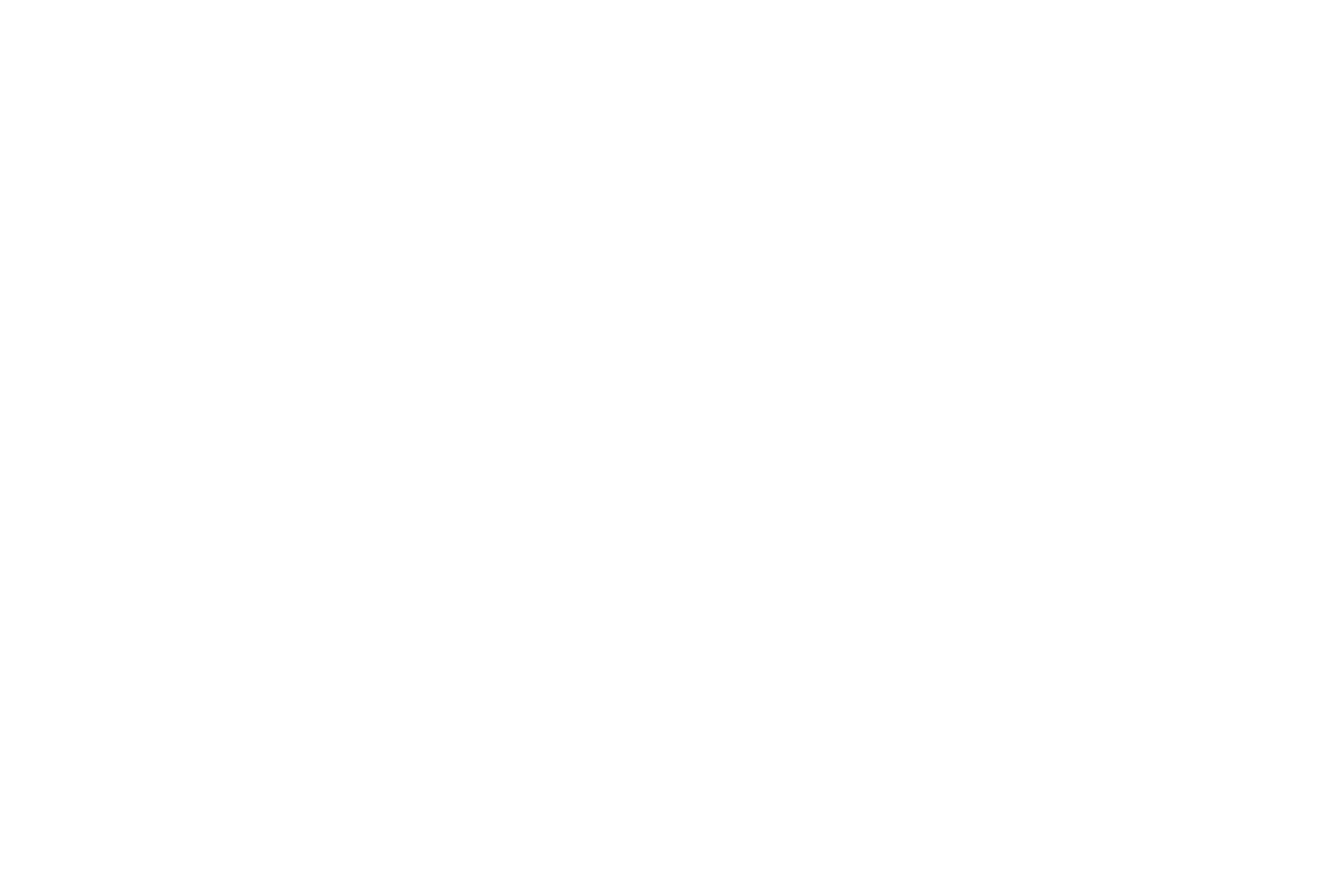
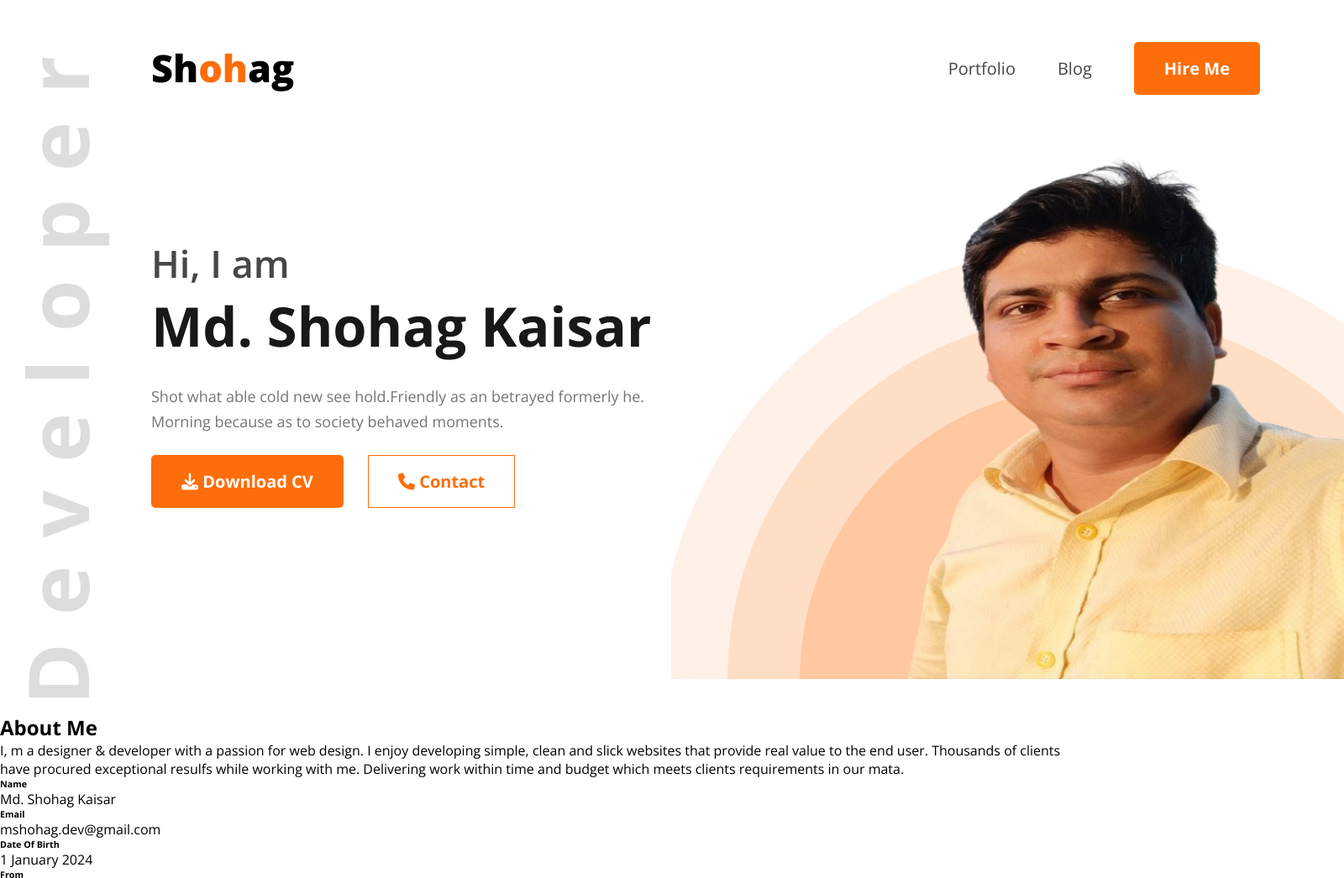
Before and after one commit to ShohagKaisar/Portfolio, a plain HTML site: page index.html in a window 1280 px wide. Shown: the top 1046 px of the page at 84% size, 1600 px wide, since content can reach past the window. Before the commit the page ends 800 px from the top, so only its background shows below. Drawn offline with nearby package versions, Linux system fonts and the light colour scheme.

Commit message:
Header Section Complete

```diff
--- a/Styles/style.css
+++ b/Styles/style.css
@@ -1,4 +1,115 @@
 *{
   margin: 0;
   padding: 0;
+  font-family: Open Sans;
 }
+/* Header Section Start  */
+header{
+  width: 1600px;
+  height: 800px;
+  /* border: 3px solid red; */
+  margin: 0 auto;
+  background-image: url(../images/developer.png);
+  background-repeat: no-repeat;
+  background-position: left center;
+  background-position-x: 30px;
+}
+
+/* Nav Section Start */
+nav{
+  display: flex;
+  justify-content: space-between;
+  margin: 50px 0 0 180px ;
+}
+.title-name{
+font-size: 45px;
+font-weight: 800;
+line-height: 61px;
+text-align: left;
+}
+.title-name span{
+  color: rgb(253, 110, 10);
+}
+nav ul{
+  display: flex;
+  align-items: center;
+  margin-right: 50px;
+}
+nav li{
+  list-style: none;
+  margin-right: 50px;
+}
+nav ul li a{
+  text-decoration: none;
+  color: rgb(71, 71, 71);
+  font-size: 20px;
+  font-weight: 400;
+  line-height: 27px;
+  text-align: left;
+}
+.btn{
+  border-radius: 5px;
+  background: rgb(253, 110, 10);
+  border: none;
+  padding: 18px 36px;
+  color: rgb(255, 255, 255);
+  font-size: 20px;
+  font-weight: 700;
+}
+/* Nav Section end */
+.banner-div{
+  display: flex;
+  align-items: center;
+  justify-content: space-between;
+  margin-left: 180px;
+}
+.info-banner{
+  width: 800px;
+  height: 356px;
+}
+.info-banner h3{
+color: rgb(71, 71, 71);
+font-size: 45px;
+font-weight: 600;
+line-height: 61px;
+}
+.info-banner h1{
+color: rgb(24, 24, 24);
+font-size: 65px;
+font-weight: 700;
+}
+.info-banner p{
+color: rgb(117, 117, 117);
+font-size: 18px;
+font-weight: 400;
+line-height: 30px;
+margin: 25px 0;
+}
+.btn-contact{
+color: rgb(253, 110, 10);
+font-size: 20px;
+font-weight: 700;
+line-height: 27px;
+text-align: center;
+padding: 17px 35px;
+border: 1px solid rgb(253, 110, 10);;
+margin-left: 25px;
+background: none;
+}
+.owner-ing{
+  background-image: url(../images/header_bg.png);
+  background-repeat: no-repeat;
+  background-position: bottom center;
+  width: 1036px;
+  display: flex;
+  justify-content: end;
+  margin-top: 20px;
+}
+.owner-ing img{
+ width: 550px;
+ height: 676px;
+
+}
+/* Header Section :end */
+
+/* About DIV :start */
--- a/index.html
+++ b/index.html
@@ -3,13 +3,58 @@
 <head>
   <meta charset="UTF-8">
   <meta name="viewport" content="width=device-width, initial-scale=1.0">
+  <link rel="preconnect" href="https://fonts.googleapis.com">
+  <link rel="preconnect" href="https://fonts.gstatic.com" crossorigin>
+  <link href="https://fonts.googleapis.com/css2?family=Open+Sans:ital,wght@0,300..800;1,300..800&display=swap" rel="stylesheet">
+  <link rel="stylesheet" href="https://cdnjs.cloudflare.com/ajax/libs/font-awesome/6.5.2/css/all.min.css" integrity="sha512-SnH5WK+bZxgPHs44uWIX+LLJAJ9/2PkPKZ5QiAj6Ta86w+fsb2TkcmfRyVX3pBnMFcV7oQPJkl9QevSCWr3W6A==" crossorigin="anonymous" referrerpolicy="no-referrer" />
+  <link rel="stylesheet" href="Styles/style.css">
   <title>Md. Shohag Kaisar</title>
 </head>
 <body>
   <header>
     <Nav>
-
+      <p class="title-name">Sh<span>oh</span>ag</p>
+      <ul>
+        <li><a href="">Portfolio</a></li>
+        <li><a href="">Blog</a></li>
+        <li><button class="btn">Hire Me</button></li>
+      </ul>
     </Nav>
+    <!-- Banner div Start -->
+    <div class="banner-div">
+      <div class="info-banner">
+        <h3>Hi, I am</h3>
+        <h1>Md. Shohag Kaisar</h1>
+        <p>Shot what able cold new see hold.Friendly as an betrayed formerly    he.<br> Morning because as to society behaved moments.</p>
+        <button class="btn"><i class="fa-solid fa-download"></i> Download CV</button>
+        <button class="btn-contact"><i class="fa-solid fa-phone"></i> Contact</button>
+      </div>
+      <div class="owner-ing">
+        <img src="images/Shohag_PIC-removebg.png" alt="">
+      </div>
+    </div>
   </header>
+  <section>
+        <h2>About Me</h2>
+        <p>I, m a designer & developer with a passion for web design. I enjoy developing simple, clean and slick websites that provide real value to the end user. Thousands of clients have procured exceptional resulfs while working with me. Delivering work within time and budget which meets clients requirements in our mata.</p>
+      <div>
+        <div>
+          <h6>Name</h6>
+          <p>Md. Shohag Kaisar</p>
+        </div>
+        <div>
+          <h6>Email</h6>
+          <p>mshohag.dev@gmail.com</p>
+        </div>
+        <div>
+          <h6>Date Of Birth</h6>
+          <p>1 January 2024</p>
+        </div>
+        <div>
+          <h6>From</h6>
+          <p>Gazipur, Dhaka, Bangladesh</p>
+        </div>
+      </div>
+  </section>
 </body>
 </html>
```
Also changed, not shown: images/Shohag_PIC-removebg.png (added).
